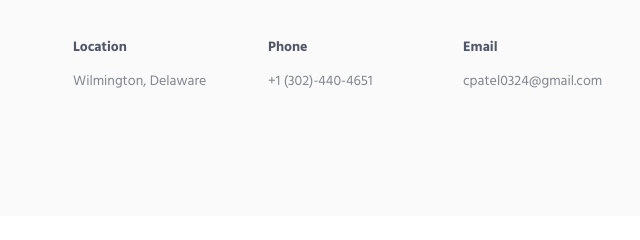
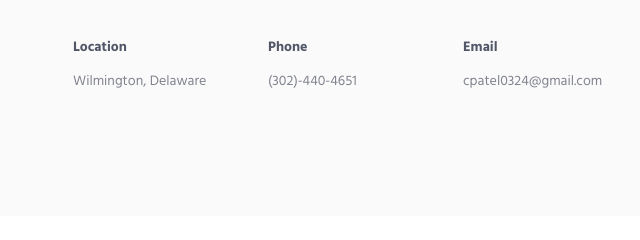
Before and after one commit to pchai7/pchai7.github.io, a plain HTML site: page index.html in a window 1280 px wide. Shown: the part 2811-3051 px from the top of the page, 387-1027 px from the left. Drawn offline with Linux system fonts and the light colour scheme.

Commit message:
Update index.html

```diff
--- a/index.html
+++ b/index.html
@@ -456,7 +456,7 @@
                                 </div>
                                 <div class="col-md-3 col-xs-6 md-margin-b-30">
                                     <h5>Phone</h5>
-                                    <a href="#">+1 (302)-440-4651</a>
+                                    <a href="#">(302)-440-4651</a>
                                 </div>
                                 <div class="col-md-3 col-xs-6">
                                     <h5>Email</h5>
```
